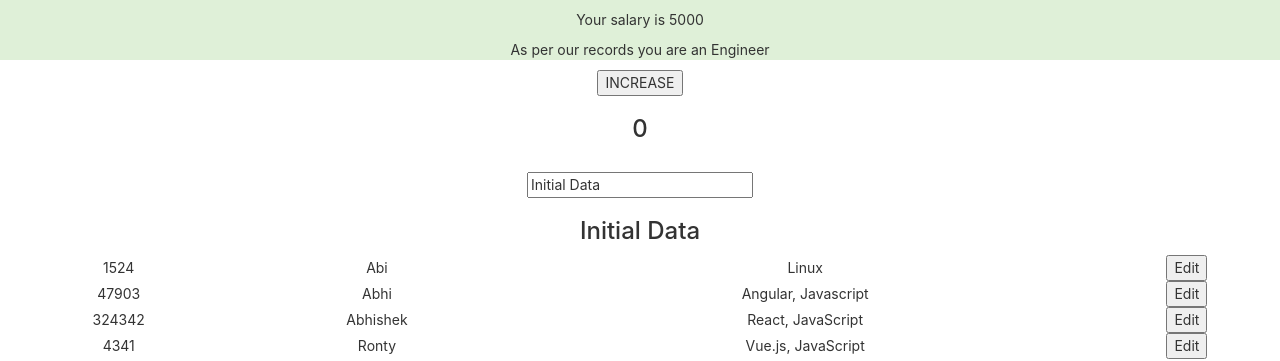
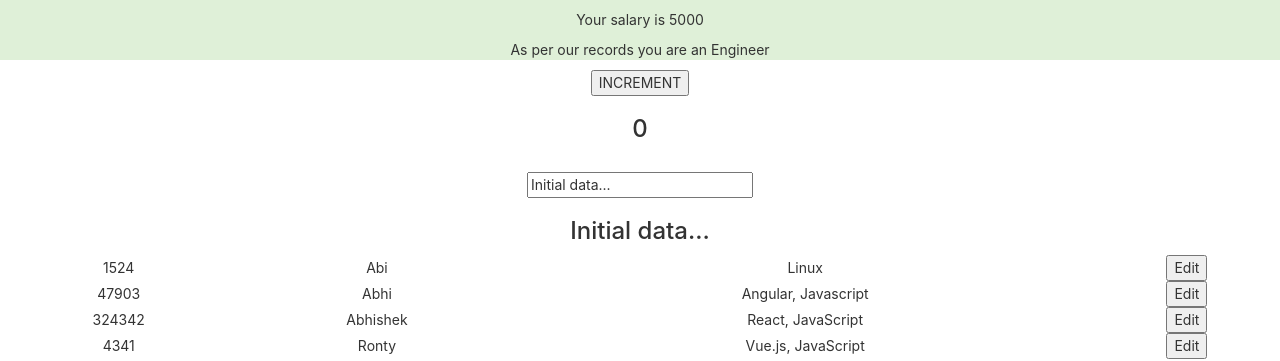
Before and after one commit to Ritzy-NCode/Assignments, a React (Create React App) app: page / in a window 1280 px wide. Shown: the part 1240-1601 px from the top of the page. Built offline with nearby package versions, Linux system fonts and the light colour scheme.

Commit message:
Updated Assignement

```diff
--- a/src/components/lifecycle/CompLifeCycle.js
+++ b/src/components/lifecycle/CompLifeCycle.js
@@ -1,120 +1,141 @@
-import React, {Component} from 'react';
+import React from 'react';
+//import Parent from './ErrorHandlling';
 
- export default class CompLifeCycle extends Component{
-    constructor (props){
-        //Initialization phase
+export default class CompLifeCycle extends React.Component {
+
+   constructor(props) {
+     //1. initialization phase
       super(props);
-        this.state= {
-            data:0,
-            msg:"Initial Data"
+      this.state = {
+         data: 0,
+         msg: 'Initial data...'
       }
-       // this.setNewNumber =this.setNewNumber.bind(this);
-    //   this.updateState=this.updateState.bind(this);
+     // this.setNewNumber = this.setNewNumber.bind(this)
+     // this.updateState = this.updateState.bind(this);
+   };
+
+   setNewNumber(e) {
+      this.setState({data: this.state.data + 1})
+   }
+   updateState(e) {
+      this.setState({msg:e.target.value});
+   }
+   //2. Initial render
+   render() {
+      return (
+         <div>
+             <button  onClick = {(event)=>{this.setNewNumber(event)}}>INCREMENT</button>
+
+             <Content myNumber = {this.state.data} ></Content>
+            <br/>
+             <input type = "text" value = {this.state.msg}
+                           onChange = {(e)=>this.updateState(e)} />
+             <h3 >{this.state.msg}</h3>
+            </div>
+      );
+   }
+}// parent component is completed
+
+//child comp
+class Content extends React.Component {
+  constructor(props){
+    // Initialize props with constructor, initialize state and register events
+    super(props);
+    this.state={name:'Murthy'}
+    console.log("In constructor:"+props.myNumber);
+    console.log("1. Content Constructor fired - Initialization phase");
+    this.handleScroll = this.handleScroll.bind(this);
+  }
+  // register the handler
+  handleScroll() {
+    console.log("handle Scroll is executed");
 }
 
-
-    setNewNumber = e =>{
-        this.setState(
-            {
-                data:this.state.data+1
-            }
-        )
+  //The componentWillMount() method is invoked only once before initial rendering.
+   //It is also a good place to set initial state value inside componentWillMount().
+   componentWillMount() {
+      // load data from cache (Local storage)
+       console.log('1. componentWillMount => ' +this.props.myNumber);
    }
 
-    updateState = e =>{
-        this.setState(
-            {
-                msg:e.target.value
-            }
-        )
+// important hook fires only once
+componentDidMount() {
+  console.log('2. Component DID MOUNT! - reset data or reintialize data ')
+ console.log('componentDidMount => ' + this.props. myNumber);
+ //Make ajax calls here or load some mocked data and update state
+  //window.addEventListener('scroll', this.handleScroll);
 }
 
-    //Initial Render
-    render(){
-        return(
-            <div>
-                <button onClick={event =>this.setNewNumber(event)}>INCREASE </button>
-                <Content myNumber={this.state.data}/>
-                <br/>
-                <input type="text" value={this.state.msg} onChange={event =>this.updateState(event)}/>
-                <h3>{this.state.msg}</h3>
-            </div>
-        )
+//This method will be invoked when a component is receiving
+   //new props. componentWillReceiveProps()
+   //won't be called for the initial rendering.
+   componentWillReceiveProps(nextProps) {
+      console.log('3.set default props here and validate props here')
+      console.log("Props in Component will receive :"+ nextProps.myNumber)
+     //The old props can be accessed via this.props inside this.
+    //you can set state according to changes of props in this method.
+    this.setState({
+      isPassed: nextProps.myNumber >= 60
+       });
     }
 
-}//parent Component is completed
-
-
-class Content extends Component{
-    constructor(props){
-        super(props);
-        this.state={
-            name:'Murthy'
+    // In future versions, above method replaced with below method
+    static getDerivedStateFromProps(props, state){
+      console.log("getDerivedStateFromProps")
+      console.log(state.name)
+      return {}
   }
-        console.log("In Constructor:: "+props.myNumber);
-        console.log("1. Content Constructor Fired::Initialization Phase");
-        this.handleScroll=this.handleScroll.bind(this);
+    //shouldComponentUpdate() will be invoked before rendering
+//when new props or state are being received.
+// This method won't be called on initial rendering. (return true by default)
+   shouldComponentUpdate(nextProps, nextState) {
+      console.log("Decide whether to re-render or not ")
+      console.log(nextState )
+      // Don't rerender if score doesn't change
+    //if ( nextProps.myNumber == this.props.myNumber ) {
+    //  console.log(" Component Not Rendered");
+    //  return false;
+  //}
+    console.log(" 4. Component is  Rendered");
+    if(nextProps.myNumber >3) {
+      return true
+    }else{
+         return false;  // change it to false to stop rendering
+        }
    }
 
-    handleScroll(){
-        console.log("Handle Scroll is executed");
-    }
-
-//The component willMount is invoked only once before initial rendering .
-// it is  a good place to set initial state
-    componentWillMount(){
-        console.log(" componentWillMount() = >"+this.props.myNumber);
-    }
-
-//important hook fires only once
-    componentDidMount() {
-        console.log(" componentDidMount() ==> This will be fired only once");
-    }
-//deprecated
-    componentWillReceiveProps(nextProps){
-        console.log(" componentWillReceiveProps()=> Set default props here and validate props here");
-        console.log("Props in Component will receive::"+nextProps.myNumber);
-        this.setState({
-            isPassed:nextProps.myNumber>=60
-        })
-    }
-//replacement of componentWillReceiveProps
-    static getDerivedStateFromProps(props,state){
-        console.log("getDerivedStateFromProps()=>"+state.name);
-        return{};
-    }
-
-//invoked before rendering
-//when new state or props are being received
-//this wont be called at initial rendering.
-    shouldComponentUpdate(nextProps,nextState){
-        console.log("shouldComponentUpdate() =>Decide whether to rerender or not.");
-        console.log(nextState);
-        console.log("Component is rendered");
-        return nextProps.myNumber>3?true:false;
-    }
 //Use this as an opportunity to prepare for an update.
    componentWillUpdate(nextProps, nextState) {
       //- check props & state before updating state
-        console.log('componentWillUpdate()=>' +nextProps.myNumber );
-    }
-    componentDidUpdate(){
-        console.log("componentDidUpdate=>Compoment Did Update..");
+      console.log('5.Component WILL UPDATE! ' +nextProps.myNumber );
    }
 
-    componentDidCatch(err){
-        console.log("componentDidCatch()=>Some error has occurred");
+   //Invoked immediately after the component's updates
+   //are flushed to the DOM.
+  //This method is not called for the initial rendering.
+//You can perform DOM operations after an update inside this function.
+// access Real DOM with Jquery here or normal javascript
+   componentDidUpdate(prevProps, prevState) {
+      console.log('7. Component DID UPDATE! - you can rollback state here to previous state')
    }
-
-    componentWillUnmount(){
-        console.log("componentWillUnmount()=>Component will unmount -release the resources here.");
+       // Error handling only available from 16.0 onwards
+   componentDidCatch(err) {
+    console.log("Some error has occured... log it in server in mongodb")
   }
-
-    render(){
-        return(
+   //This is invoked immediately before a component is unmounted or removed from the DOM.
+  //Use this as an opportunity to perform cleanup operations.
+  // For example, unbind event listeners here to avoid memory leaking.
+   componentWillUnmount() {
+    // avoid memory leak - unsubscribe to web sockets
+      console.log('8.Component WILL UNMOUNT! - release the resources here or cache data here')
+      window.removeEventListener('scroll', this.handleScroll);
+    }
+   render() {
+      return (
          <div>
-                <h3>{this.props.myNumber}</h3>
+            <h3 >{this.props.myNumber}</h3>
          </div>
-        )
+      );
    }
 }
+// End of code
```
Lines whose indentation alone changed are shown as unchanged.
